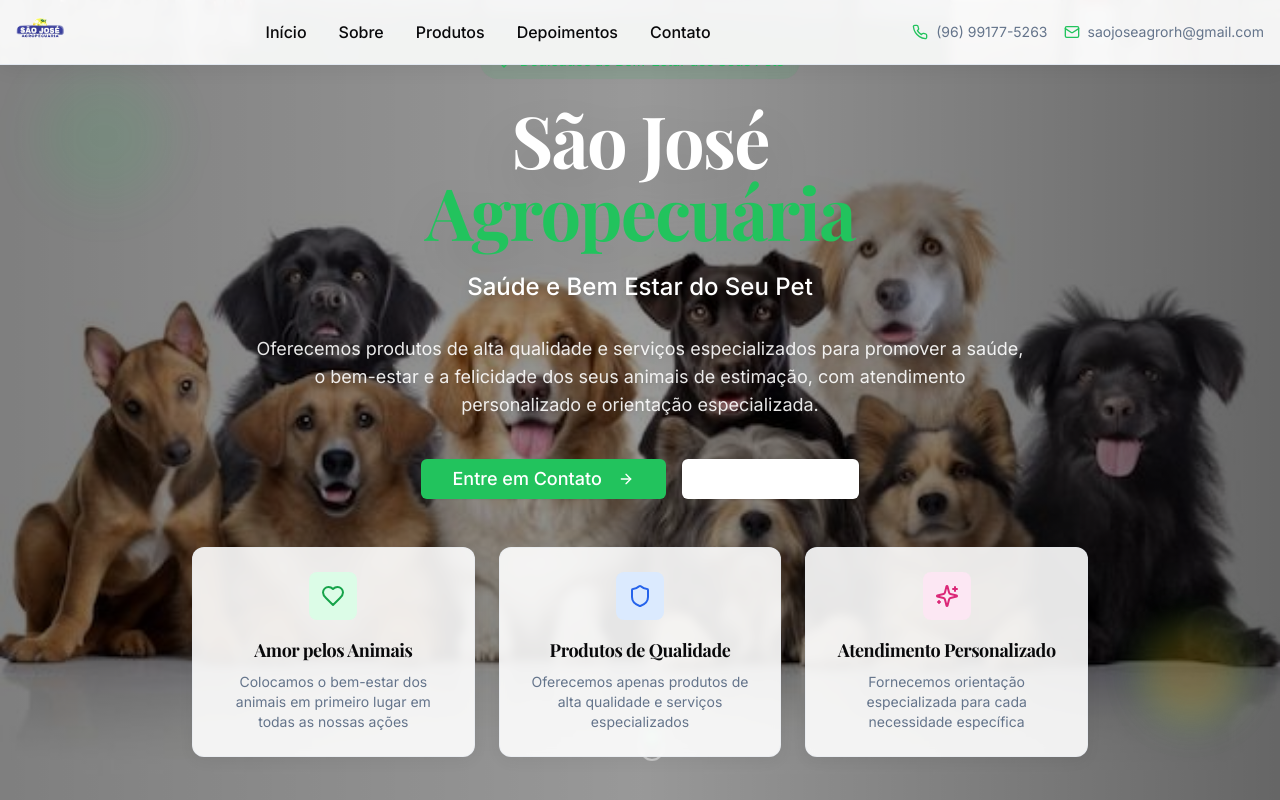
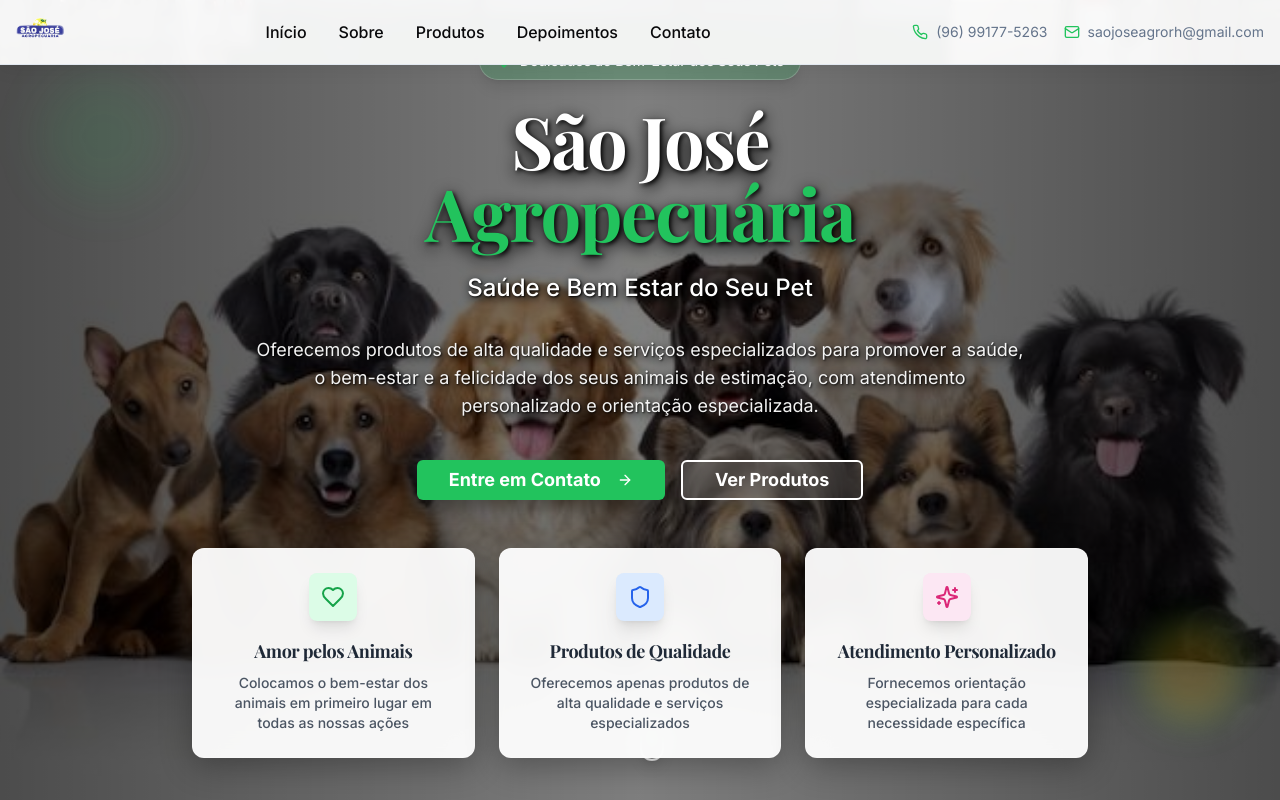
Before and after one commit to DevZipMateus/sao-jose-agro, a React (Vite) app: page / in a window 1280 px wide. Shown: the top 800 px of the page. Built offline with nearby package versions, Linux system fonts and the light colour scheme.

Commit message:
Improve text visibility
Adjusted text contrast and styling to enhance readability across various sections, ensuring all buttons and divisions are clearly legible.

```diff
--- a/src/components/HeroSection.tsx
+++ b/src/components/HeroSection.tsx
@@ -41,8 +41,8 @@ const HeroSection = () => {
           alt="São José Agropecuária"
           className="w-full h-full object-cover object-center sm:object-center md:object-center lg:object-center xl:object-center"
         />
-        {/* Overlay gradient responsivo */}
-        <div className="absolute inset-0 bg-gradient-to-b from-black/40 via-black/50 to-black/60 sm:bg-gradient-to-r sm:from-black/50 sm:via-black/40 sm:to-black/60"></div>
+        {/* Overlay gradient mais forte para melhor contraste */}
+        <div className="absolute inset-0 bg-gradient-to-b from-black/70 via-black/60 to-black/70 sm:bg-gradient-to-r sm:from-black/70 sm:via-black/50 sm:to-black/70"></div>
       </div>
 
       {/* Elementos decorativos responsivos */}
@@ -52,36 +52,36 @@ const HeroSection = () => {
 
       <div className="container mx-auto px-4 sm:px-6 lg:px-8 relative z-10">
         <div className="text-center max-w-5xl mx-auto">
-          {/* Badge principal */}
-          <div className="inline-flex items-center px-3 py-2 sm:px-4 sm:py-2 bg-primary/10 text-primary rounded-full text-xs sm:text-sm font-medium mb-4 sm:mb-6 animate-on-scroll backdrop-blur-sm">
-            <Heart className="h-3 w-3 sm:h-4 sm:w-4 mr-2" />
+          {/* Badge principal com melhor contraste */}
+          <div className="inline-flex items-center px-3 py-2 sm:px-4 sm:py-2 bg-primary/20 backdrop-blur-md border border-white/20 text-white rounded-full text-xs sm:text-sm font-medium mb-4 sm:mb-6 animate-on-scroll shadow-lg">
+            <Heart className="h-3 w-3 sm:h-4 sm:w-4 mr-2 text-primary" />
             Dedicados ao Bem-Estar dos Seus Pets
           </div>
 
-          {/* Título principal responsivo */}
+          {/* Título principal com sombra mais forte */}
           <h1 className="text-3xl sm:text-4xl md:text-6xl lg:text-7xl font-display font-bold mb-4 sm:mb-6 animate-on-scroll leading-tight">
-            <span className="text-white drop-shadow-2xl">São José</span>
+            <span className="text-white drop-shadow-[0_4px_8px_rgba(0,0,0,0.8)] [text-shadow:2px_2px_4px_rgba(0,0,0,0.9)]">São José</span>
             <br />
-            <span className="text-primary drop-shadow-2xl">Agropecuária</span>
+            <span className="text-primary drop-shadow-[0_4px_8px_rgba(0,0,0,0.8)] [text-shadow:2px_2px_4px_rgba(0,0,0,0.9)]">Agropecuária</span>
           </h1>
 
-          {/* Slogan responsivo */}
-          <p className="text-lg sm:text-xl md:text-2xl text-white font-medium mb-6 sm:mb-8 animate-on-scroll drop-shadow-lg px-4 sm:px-0">
+          {/* Slogan com melhor contraste */}
+          <p className="text-lg sm:text-xl md:text-2xl text-white font-medium mb-6 sm:mb-8 animate-on-scroll drop-shadow-[0_2px_4px_rgba(0,0,0,0.8)] [text-shadow:1px_1px_2px_rgba(0,0,0,0.9)] px-4 sm:px-0">
             Saúde e Bem Estar do Seu Pet
           </p>
 
-          {/* Descrição responsiva */}
-          <p className="text-base sm:text-lg text-white/90 max-w-3xl mx-auto mb-8 sm:mb-10 leading-relaxed animate-on-scroll drop-shadow-md px-4 sm:px-0">
+          {/* Descrição com melhor legibilidade */}
+          <p className="text-base sm:text-lg text-white/95 max-w-3xl mx-auto mb-8 sm:mb-10 leading-relaxed animate-on-scroll drop-shadow-[0_2px_4px_rgba(0,0,0,0.7)] [text-shadow:1px_1px_2px_rgba(0,0,0,0.8)] px-4 sm:px-0">
             Oferecemos produtos de alta qualidade e serviços especializados para promover a saúde,
             o bem-estar e a felicidade dos seus animais de estimação, com atendimento personalizado
             e orientação especializada.
           </p>
 
-          {/* Botões de ação responsivos */}
+          {/* Botões com melhor contraste e visibilidade */}
           <div className="flex flex-col sm:flex-row gap-3 sm:gap-4 justify-center items-center mb-8 sm:mb-12 animate-on-scroll px-4 sm:px-0">
             <Button
               size="lg"
-              className="w-full sm:w-auto px-6 sm:px-8 py-3 sm:py-4 text-base sm:text-lg bg-primary hover:bg-primary/90 text-primary-foreground shadow-button"
+              className="w-full sm:w-auto px-6 sm:px-8 py-3 sm:py-4 text-base sm:text-lg font-bold bg-primary hover:bg-primary/90 text-white shadow-[0_8px_16px_rgba(0,0,0,0.3)] hover:shadow-[0_12px_24px_rgba(0,0,0,0.4)] transform hover:scale-105 transition-all duration-300"
               onClick={handleWhatsAppContact}
             >
               Entre em Contato
@@ -90,41 +90,41 @@ const HeroSection = () => {
             <Button
               size="lg"
               variant="outline"
-              className="w-full sm:w-auto px-6 sm:px-8 py-3 sm:py-4 text-base sm:text-lg border-white/30 text-white hover:bg-white/10 backdrop-blur-sm"
+              className="w-full sm:w-auto px-6 sm:px-8 py-3 sm:py-4 text-base sm:text-lg font-bold border-2 border-white bg-white/10 text-white hover:bg-white hover:text-black backdrop-blur-md shadow-[0_8px_16px_rgba(0,0,0,0.2)] hover:shadow-[0_12px_24px_rgba(0,0,0,0.3)] transform hover:scale-105 transition-all duration-300"
               onClick={() => document.getElementById('categories')?.scrollIntoView({ behavior: 'smooth' })}
             >
               Ver Produtos
             </Button>
           </div>
 
-          {/* Cards de destaque responsivos */}
+          {/* Cards com fundo mais sólido para melhor legibilidade */}
           <div className="grid grid-cols-1 sm:grid-cols-2 md:grid-cols-3 gap-4 sm:gap-6 max-w-4xl mx-auto animate-on-scroll px-4 sm:px-0">
-            <div className="bg-white/90 backdrop-blur-sm rounded-xl p-4 sm:p-6 shadow-card hover:shadow-lg transition-all duration-300 hover:-translate-y-1 border border-border/50">
-              <div className="w-10 h-10 sm:w-12 sm:h-12 bg-green-100 rounded-lg flex items-center justify-center mb-3 sm:mb-4 mx-auto">
+            <div className="bg-white/95 backdrop-blur-md rounded-xl p-4 sm:p-6 shadow-[0_8px_32px_rgba(0,0,0,0.3)] hover:shadow-[0_12px_40px_rgba(0,0,0,0.4)] transition-all duration-300 hover:-translate-y-2 border border-white/20">
+              <div className="w-10 h-10 sm:w-12 sm:h-12 bg-green-100 rounded-lg flex items-center justify-center mb-3 sm:mb-4 mx-auto shadow-lg">
                 <Heart className="h-5 w-5 sm:h-6 sm:w-6 text-green-600" />
               </div>
-              <h3 className="font-bold text-base sm:text-lg mb-2">Amor pelos Animais</h3>
-              <p className="text-muted-foreground text-xs sm:text-sm">
+              <h3 className="font-bold text-base sm:text-lg mb-2 text-gray-800">Amor pelos Animais</h3>
+              <p className="text-gray-600 text-xs sm:text-sm font-medium">
                 Colocamos o bem-estar dos animais em primeiro lugar em todas as nossas ações
               </p>
             </div>
 
-            <div className="bg-white/90 backdrop-blur-sm rounded-xl p-4 sm:p-6 shadow-card hover:shadow-lg transition-all duration-300 hover:-translate-y-1 border border-border/50">
-              <div className="w-10 h-10 sm:w-12 sm:h-12 bg-blue-100 rounded-lg flex items-center justify-center mb-3 sm:mb-4 mx-auto">
+            <div className="bg-white/95 backdrop-blur-md rounded-xl p-4 sm:p-6 shadow-[0_8px_32px_rgba(0,0,0,0.3)] hover:shadow-[0_12px_40px_rgba(0,0,0,0.4)] transition-all duration-300 hover:-translate-y-2 border border-white/20">
+              <div className="w-10 h-10 sm:w-12 sm:h-12 bg-blue-100 rounded-lg flex items-center justify-center mb-3 sm:mb-4 mx-auto shadow-lg">
                 <Shield className="h-5 w-5 sm:h-6 sm:w-6 text-blue-600" />
               </div>
-              <h3 className="font-bold text-base sm:text-lg mb-2">Produtos de Qualidade</h3>
-              <p className="text-muted-foreground text-xs sm:text-sm">
+              <h3 className="font-bold text-base sm:text-lg mb-2 text-gray-800">Produtos de Qualidade</h3>
+              <p className="text-gray-600 text-xs sm:text-sm font-medium">
                 Oferecemos apenas produtos de alta qualidade e serviços especializados
               </p>
             </div>
 
-            <div className="bg-white/90 backdrop-blur-sm rounded-xl p-4 sm:p-6 shadow-card hover:shadow-lg transition-all duration-300 hover:-translate-y-1 border border-border/50 sm:col-span-2 md:col-span-1">
-              <div className="w-10 h-10 sm:w-12 sm:h-12 bg-pink-100 rounded-lg flex items-center justify-center mb-3 sm:mb-4 mx-auto">
+            <div className="bg-white/95 backdrop-blur-md rounded-xl p-4 sm:p-6 shadow-[0_8px_32px_rgba(0,0,0,0.3)] hover:shadow-[0_12px_40px_rgba(0,0,0,0.4)] transition-all duration-300 hover:-translate-y-2 border border-white/20 sm:col-span-2 md:col-span-1">
+              <div className="w-10 h-10 sm:w-12 sm:h-12 bg-pink-100 rounded-lg flex items-center justify-center mb-3 sm:mb-4 mx-auto shadow-lg">
                 <Sparkles className="h-5 w-5 sm:h-6 sm:w-6 text-pink-600" />
               </div>
-              <h3 className="font-bold text-base sm:text-lg mb-2">Atendimento Personalizado</h3>
-              <p className="text-muted-foreground text-xs sm:text-sm">
+              <h3 className="font-bold text-base sm:text-lg mb-2 text-gray-800">Atendimento Personalizado</h3>
+              <p className="text-gray-600 text-xs sm:text-sm font-medium">
                 Fornecemos orientação especializada para cada necessidade específica
               </p>
             </div>
@@ -132,10 +132,10 @@ const HeroSection = () => {
         </div>
       </div>
 
-      {/* Scroll indicator responsivo */}
+      {/* Scroll indicator com melhor visibilidade */}
       <div className="absolute bottom-4 sm:bottom-8 left-1/2 transform -translate-x-1/2 animate-bounce">
-        <div className="w-5 h-8 sm:w-6 sm:h-10 border-2 border-white/50 rounded-full flex justify-center">
-          <div className="w-1 h-2 sm:h-3 bg-white rounded-full mt-1 sm:mt-2 animate-pulse"></div>
+        <div className="w-5 h-8 sm:w-6 sm:h-10 border-2 border-white rounded-full flex justify-center shadow-lg backdrop-blur-sm">
+          <div className="w-1 h-2 sm:h-3 bg-white rounded-full mt-1 sm:mt-2 animate-pulse shadow-sm"></div>
         </div>
       </div>
     </section>
```
